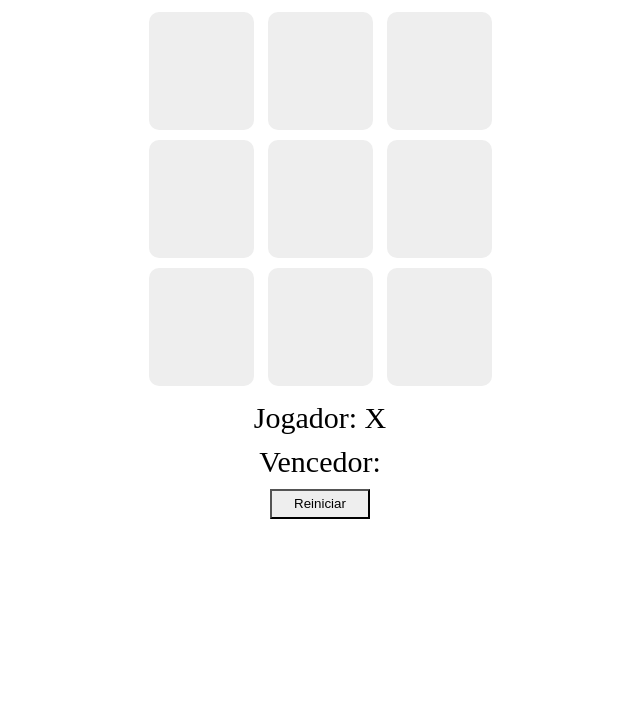
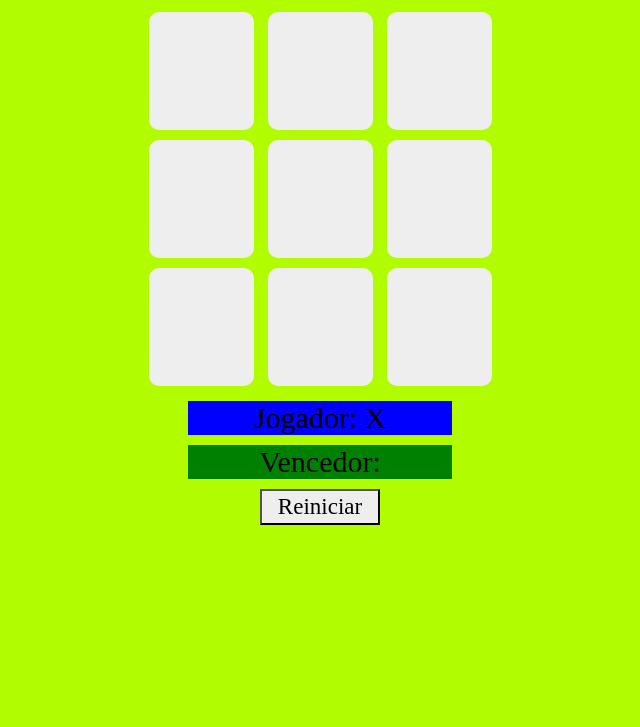
Before and after one commit to vinisoliveira/jogo-da-velha-HTML-CSS-e-JS, a plain HTML site: page index.html in a window 1280 px wide. Shown: the part 73-800 px from the top of the page, without its empty margins (320-960 px from the left). Drawn offline with Linux system fonts and the light colour scheme.

Commit message:
Update Style

```diff
--- a/script.js
+++ b/script.js
@@ -24,6 +24,7 @@ function escolherQuadrado(id){
     }else {
         jogador = 'X';
     }
+
     mudarJogador(jogador)
     checarVitoria();
 }
--- a/style.css
+++ b/style.css
@@ -1,5 +1,7 @@
 body {
     text-align: center;
+    font-family: Bebas Neue;
+    background-color: rgb(177, 253, 0);
 }
 
 .quadrado{
@@ -13,22 +15,38 @@ body {
     cursor: pointer;
     color: #eee;
     border-radius: 10px;
+    font-family: Bebas Neue;
 }
 
 .jogador{
     font-size: 30px;
     margin-top: 10px;
+    margin-right: 500px;
+    margin-left: 500px;
+    background-color: blue;
+
 }
+
 
 .vencedor{
     font-size: 30px;
     margin-top: 10px;
+    margin-right: 500px;
+    margin-left: 500px;
+    background-color: green;
 }
 
 button{
     margin-top: 10px;
-    width: 100px;
-    height: 30px;
+    width: 120px;
+    height: 36px;
+    font-size: 23px;
     background-color: #eee;
     cursor: pointer;
+    font-family: Bebas Neue;
 }
+
+button:hover {
+    background-color: gray;
+    color: white;
+}
```
